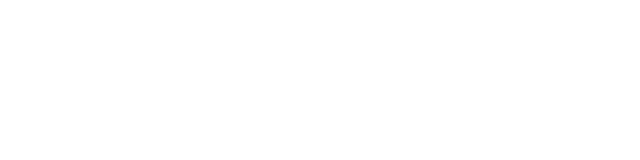
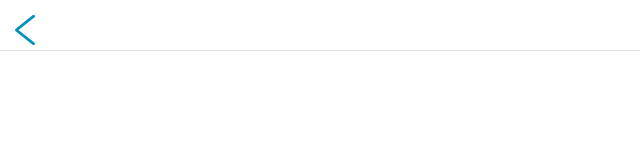
Before and after one commit to daniggie/geprot-web, a React (Create React App) app: page /cadastrar in a window 1280 px wide. Shown: the top 160 px of the page, without its empty margins (0-640 px from the left). Built offline with nearby package versions, Linux system fonts and the light colour scheme.

Commit message:
Salvando a Dani

```diff
--- /dev/null
+++ b/src/pages/cadastrar/index.tsx
@@ -0,0 +1,14 @@
+import React, { useState, FormEvent } from 'react';
+import { Barra } from './style';
+import arrowleft from '../../icons/arrowleft.svg';
+
+const Cadastrar: React.FC = () => {
+    return (
+        <Barra>
+            <img src={arrowleft}/>
+
+
+        </Barra>
+    );
+}
+export default Cadastrar;
--- /dev/null
+++ b/src/pages/cadastrar/style.ts
@@ -0,0 +1,11 @@
+import styled from 'styled-components';
+
+export const Barra = styled.div`
+    height: 50px;
+    width: 100%;
+    box-shadow:  0px 1px #dedede;
+    img {
+        margin-left: 15px;
+        margin-top:15px;
+    }
+`;
--- a/src/routes/index.tsx
+++ b/src/routes/index.tsx
@@ -1,11 +1,12 @@
 import React from 'react';
 import { Switch, Route } from 'react-router-dom';
-
+import Cadastrar from '../pages/cadastrar';
 import Home from '../pages/Home';
 
 const Routes: React.FC = () => (
   <Switch>
   <Route path="/" exact component={Home} />
+  <Route path="/cadastrar" exact component={Cadastrar} />
   </Switch>
 );
 
```
Also changed, not shown: src/icons/arrowleft.svg (added).
